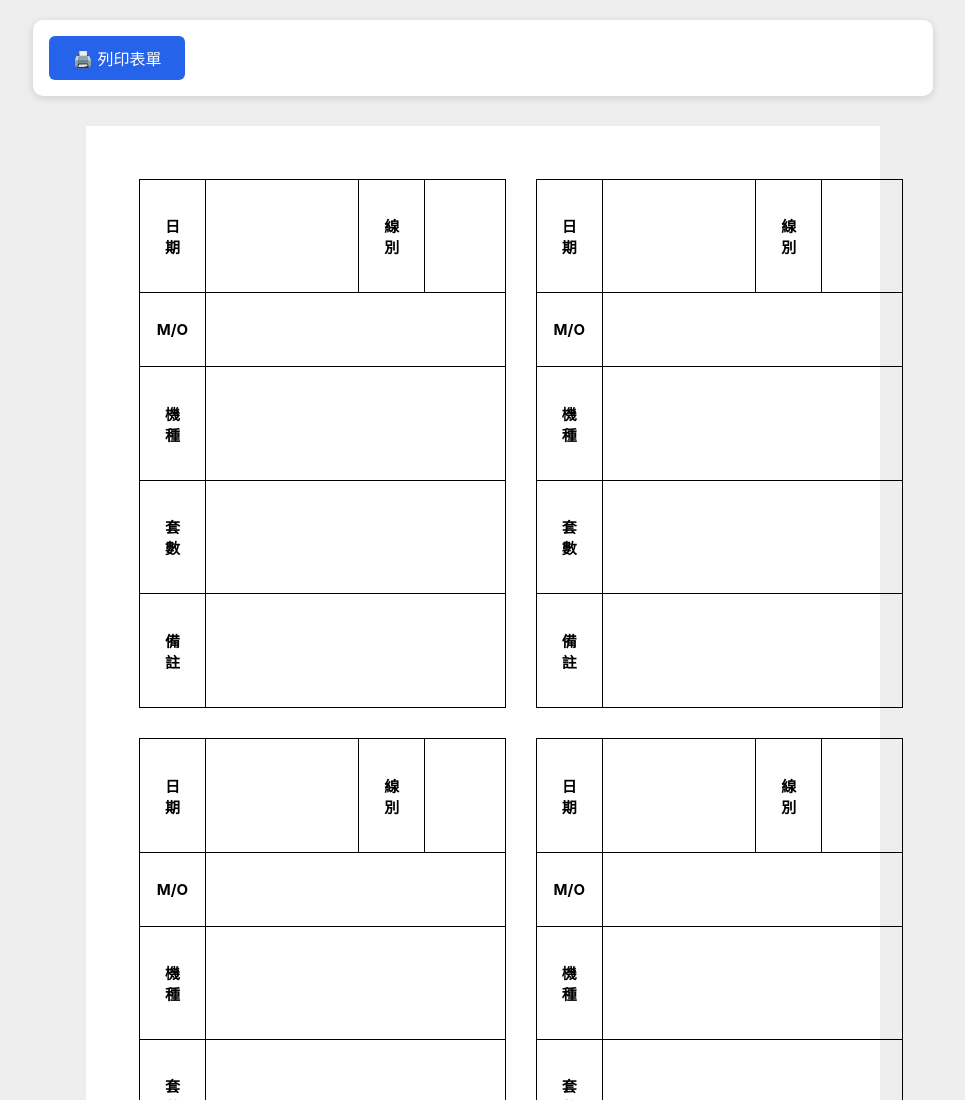
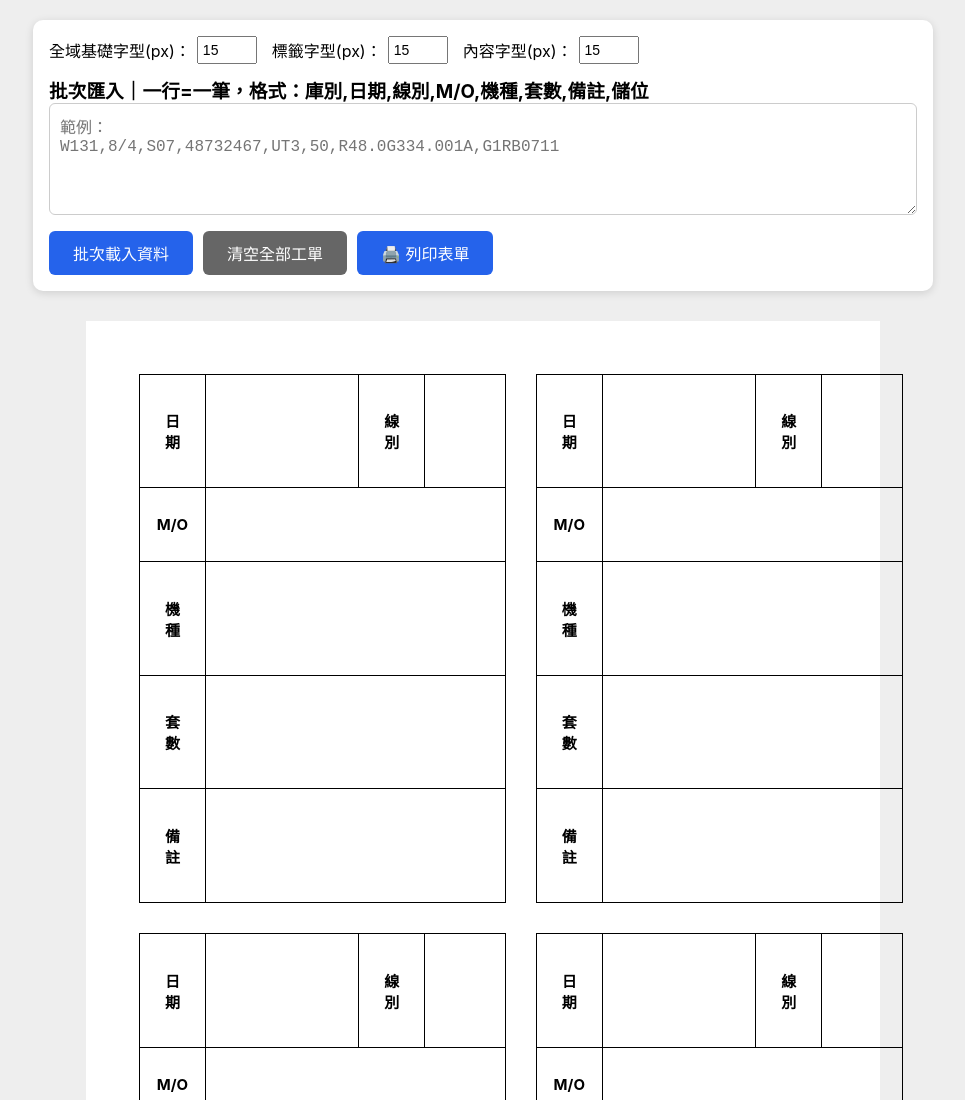
Before and after one commit to fam3000/wt, a plain HTML site: page mo.html in a window 1280 px wide. Shown: the top 1100 px of the page, without its empty margins (157-1122 px from the left). Drawn offline with Linux system fonts and the light colour scheme.

Commit message:
更新 mo.html

```diff
--- a/mo.html
+++ b/mo.html
@@ -26,6 +26,36 @@ body {
     border-radius: 10px;
     box-shadow: 0 2px 8px #00000022;
 }
+.setting-row{
+    display:flex;
+    flex-wrap:wrap;
+    gap:15px;
+    margin-bottom:12px;
+    align-items:center;
+}
+.setting-item{
+    display:flex;
+    align-items:center;
+    gap:6px;
+}
+.setting-item input{
+    width:60px;
+    padding:4px;
+    font-size:14px;
+}
+.control-panel textarea{
+    width:100%;
+    padding:10px;
+    font-size:16px;
+    border:1px solid #ccc;
+    border-radius:6px;
+    margin-bottom:12px;
+}
+.control-panel .btn-group{
+    display:flex;
+    gap:10px;
+    flex-wrap:wrap;
+}
 .control-panel button {
     padding: 10px 24px;
     font-size: 16px;
@@ -34,6 +64,9 @@ body {
     border-radius: 6px;
     background: #2563eb;
     color: #fff;
+}
+.control-panel button.secondary{
+    background:#666;
 }
 
 /* A4頁面容器(螢幕預覽模擬紙張) */
@@ -56,7 +89,7 @@ body {
     padding: 4mm;
 }
 
-/* 工單表格樣式，完全還原照片版型｜加粗框線+文字加粗 */
+/* 工單表格樣式【版型完全固定，不修改】 */
 .work-table {
     width: 100%;
     height: 100%;
@@ -67,13 +100,14 @@ body {
     border: 1.6px solid #000;
     padding: 3mm;
     vertical-align: middle;
-    font-size: 15px;
     font-weight: bold;
+    font-size:var(--base-font);
 }
 /* 左側標題欄 */
 .work-table td.label-col {
     text-align: center;
     width: 18%;
+    font-size:var(--label-font);
 }
 /* 第一列：日期 + 線別 雙欄 */
 .work-table tr:nth-child(1) td:nth-child(2) {
@@ -88,6 +122,7 @@ body {
 /* 資料填入欄位靠左對齊 */
 .work-table td.data-cell {
     text-align: left;
+    font-size:var(--content-font);
 }
 
 /* ========== 列印專用樣式 ========== */
@@ -116,7 +151,28 @@ body {
 <body>
 <!-- 操作控制面板 -->
 <div class="control-panel">
-    <button onclick="window.print()">🖨️ 列印表單</button>
+    <div class="setting-row">
+        <div class="setting-item">
+            <label>全域基礎字型(px)：</label>
+            <input type="number" id="baseFont" value="15" min="10" max="30">
+        </div>
+        <div class="setting-item">
+            <label>標籤字型(px)：</label>
+            <input type="number" id="labelFont" value="15" min="10" max="30">
+        </div>
+        <div class="setting-item">
+            <label>內容字型(px)：</label>
+            <input type="number" id="contentFont" value="15" min="10" max="30">
+        </div>
+    </div>
+    <h3>批次匯入｜一行=一筆，格式：庫別,日期,線別,M/O,機種,套數,備註,儲位</h3>
+    <textarea id="inputText" rows="5" placeholder="範例：
+W131,8/4,S07,48732467,UT3,50,R48.0G334.001A,G1RB0711"></textarea>
+    <div class="btn-group">
+        <button onclick="batchLoad()">批次載入資料</button>
+        <button class="secondary" onclick="clearAll()">清空全部工單</button>
+        <button onclick="window.print()">🖨️ 列印表單</button>
+    </div>
 </div>
 
 <!-- A4紙張容器，內含2×2共4張A6表單 -->
@@ -128,22 +184,25 @@ body {
 </div>
 
 <script>
-/**
- * 資料來源：只需修改此data物件，四張表單同步更新
- */
-const data = {
-    date: "",
-    line: "",
-    mo: "",
-    model: "",
-    qty: "",
-    remark: ""
+//字型變數
+const fontSetting = {
+    base:15,
+    label:15,
+    content:15
 };
+//4組工單資料
+let formData = [null,null,null,null];
 
-/**
- * 單張工單HTML模板，橫向文字，結構對照紙本表格
- */
-function getSingleFormHtml() {
+//套用字型
+function applyFont(){
+    document.documentElement.style.setProperty('--base-font', fontSetting.base+'px');
+    document.documentElement.style.setProperty('--label-font', fontSetting.label+'px');
+    document.documentElement.style.setProperty('--content-font', fontSetting.content+'px');
+}
+
+//單張工單模板【版型完全固定，不做任何結構修改】
+function getTemplate(data){
+    if(!data) data={date:"",line:"",mo:"",model:"",qty:"",remark:""};
     return `
 <table class="work-table">
     <tr>
@@ -168,28 +227,79 @@ function getSingleFormHtml() {
         <td class="label-col">備　註</td>
         <td class="data-cell" colspan="3">${data.remark}</td>
     </tr>
-</table>
-    `;
+</table>`;
 }
 
-/**
- * 更新所有四張表單內容
- */
-function renderAllForm() {
-    const formHtml = getSingleFormHtml();
-    const formList = [
-        document.getElementById("form1"),
-        document.getElementById("form2"),
-        document.getElementById("form3"),
-        document.getElementById("form4")
+//重新渲染4張表單
+function renderAll(){
+    const list = [
+        document.getElementById('form1'),
+        document.getElementById('form2'),
+        document.getElementById('form3'),
+        document.getElementById('form4')
     ];
-    formList.forEach(item => {
-        item.innerHTML = formHtml;
-    });
+    for(let i=0;i<4;i++){
+        list[i].innerHTML = getTemplate(formData[i]);
+    }
 }
 
-// 初始執行渲染
-renderAllForm();
+//批次載入
+function batchLoad(){
+    const text = document.getElementById('inputText').value.trim();
+    if(!text){
+        alert("請填入資料！");
+        return;
+    }
+    const rows = text.split(/\r?\n/).filter(r=>r.trim()!=='');
+    formData = [null,null,null,null];
+    for(let i=0;i<rows.length;i++){
+        if(i>=4){
+            alert("最多支援4筆，多餘資料忽略");
+            break;
+        }
+        const arr = rows[i].split(',');
+        if(arr.length!==8){
+            alert(`第${i+1}行欄位錯誤，需8個欄位`);
+            return;
+        }
+        formData[i]={
+            date:arr[1].trim(),
+            line:arr[2].trim(),
+            mo:arr[3].trim(),
+            model:arr[4].trim(),
+            qty:arr[5].trim(),
+            remark:arr[6].trim()
+        };
+    }
+    renderAll();
+    document.getElementById('inputText').value='';
+    alert(`成功載入${Math.min(rows.length,4)}筆`);
+}
+
+//清空
+function clearAll(){
+    formData=[null,null,null,null];
+    document.getElementById('inputText').value='';
+    renderAll();
+}
+
+//字型監聽
+document.getElementById('baseFont').addEventListener('input',e=>{
+    fontSetting.base=Number(e.target.value);
+    applyFont();
+});
+document.getElementById('labelFont').addEventListener('input',e=>{
+    fontSetting.label=Number(e.target.value);
+    applyFont();
+});
+document.getElementById('contentFont').addEventListener('input',e=>{
+    fontSetting.content=Number(e.target.value);
+    applyFont();
+});
+
+//初始化
+applyFont();
+renderAll();
 </script>
 </body>
 </html>
```
